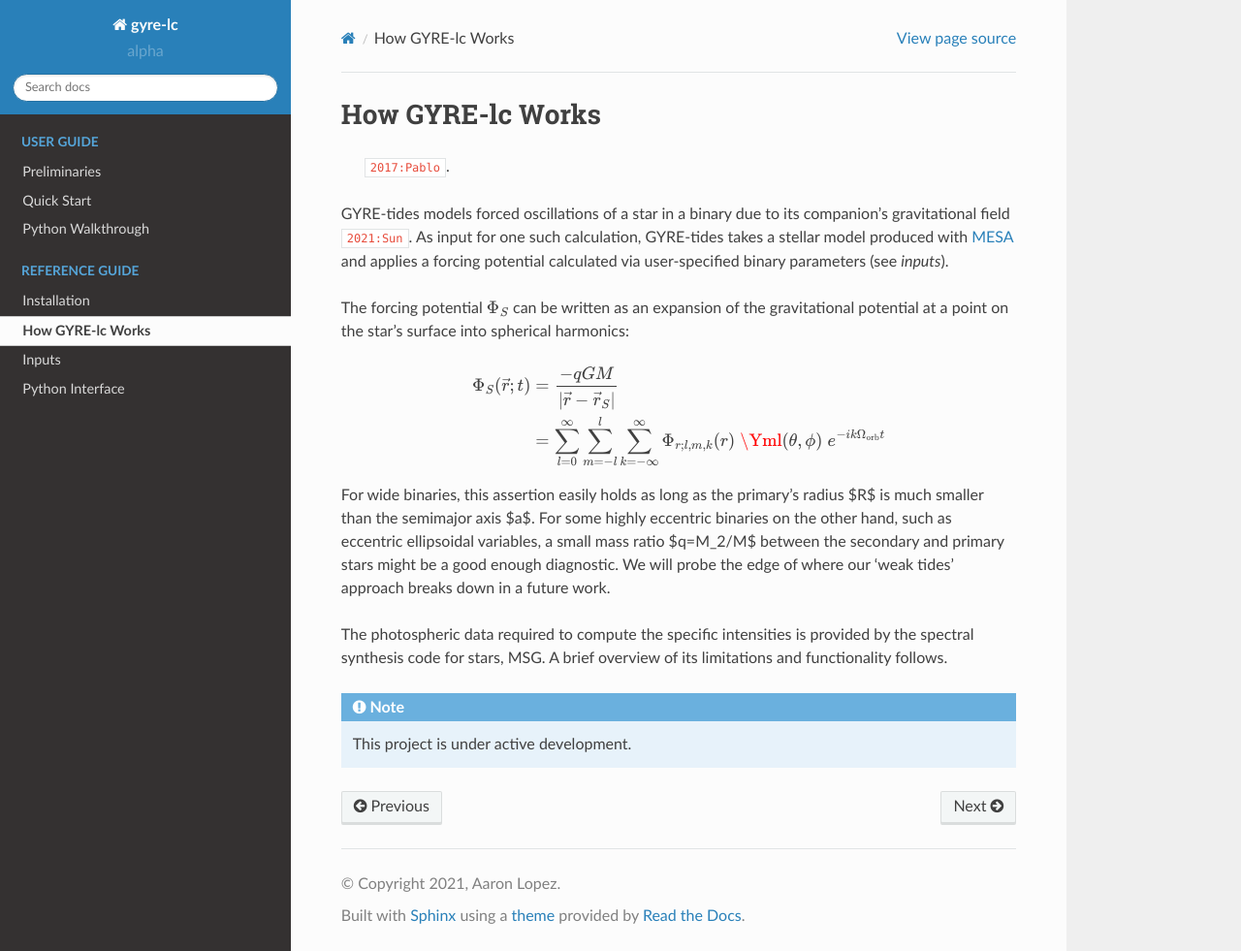
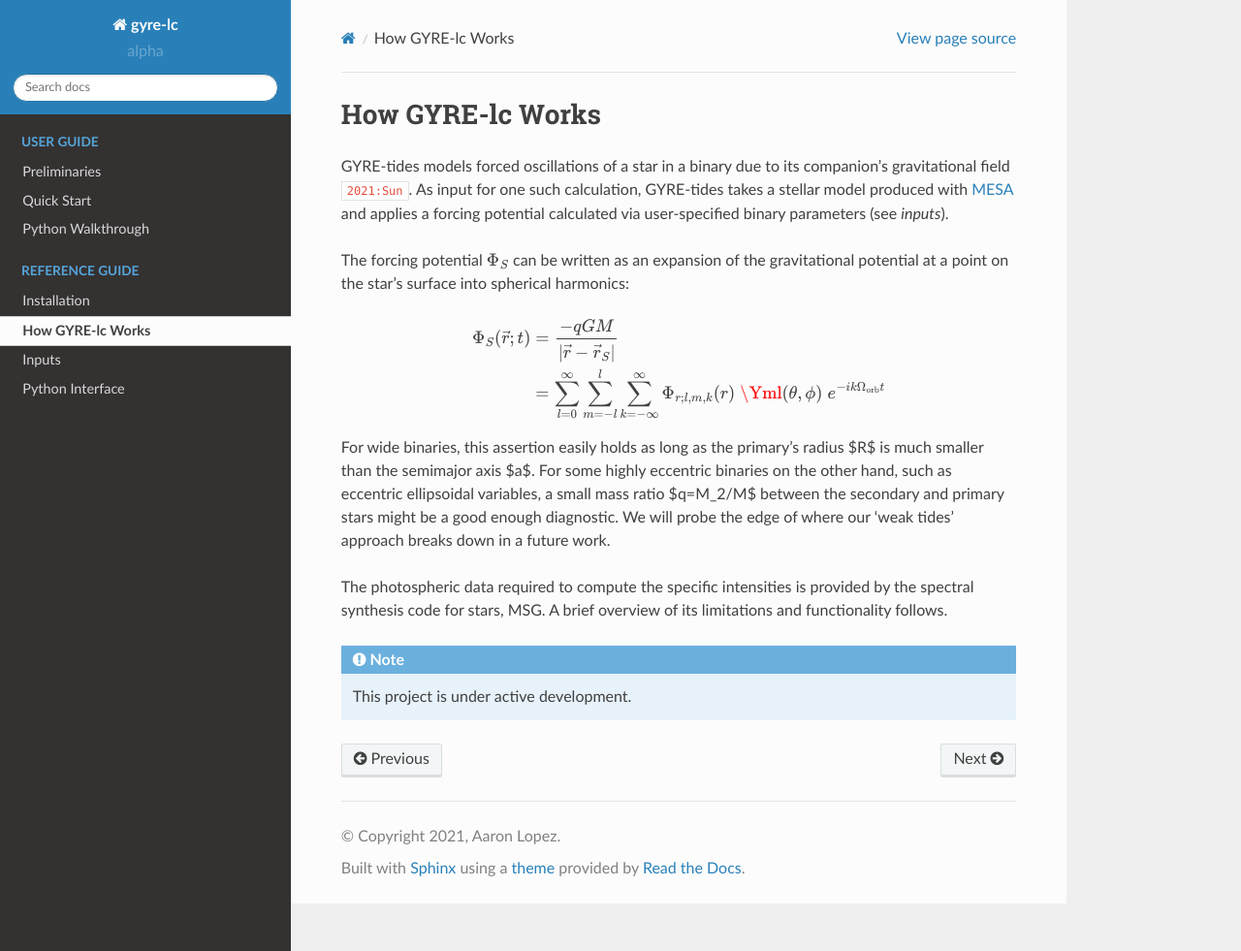
Before and after one commit to aaronesque/gyre-lc, a Sphinx documentation site: the page built from docs/source/ref-guide/how-gyre-lc-works.rst, in a window 1280 px wide and 981 px high. Shown: the whole window at 97% size. Built offline with Sphinx 7.4.7 and the Read the Docs theme 2.0.0, drawn with Linux system fonts in a browser that asks for light colours; cross-references to code outside the pages are shown as plain code.

Commit message:
commented out footnotes

```diff
--- a/docs/source/ref-guide/how-gyre-lc-works.rst
+++ b/docs/source/ref-guide/how-gyre-lc-works.rst
@@ -6,7 +6,7 @@
 How GYRE-lc Works
 #############################
 
- :footcite:t:`2017:Pablo`.
+.. :footcite:t:`2017:Pablo`.
 
 GYRE-tides models forced oscillations of a star in a binary due to its companion's gravitational field :footcite:t:`2021:Sun`. As input for one such calculation, GYRE-tides takes a stellar model produced with `MESA <mesa.sourceforge.net>`_ and applies a forcing potential calculated via user-specified binary parameters (see `inputs`).
 
```
Also changed, not shown: docs/source/ref-guide/python-interface.rst (line endings or trailing spaces), 6 other files.
